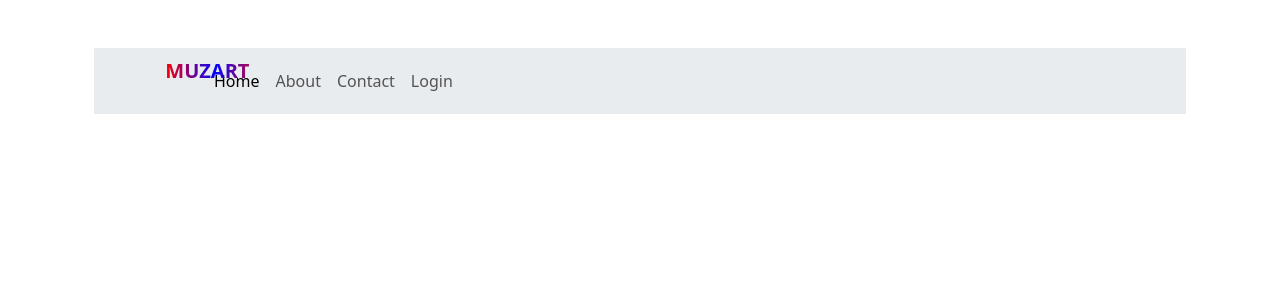
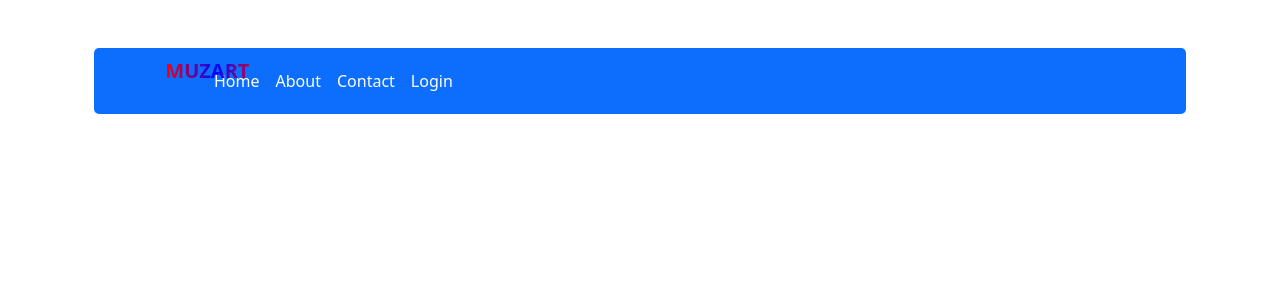
Before and after one commit to nafioutino/app-music_Angular, an Angular app: page / in a window 1280 px wide. Shown: the top 300 px of the page. Built offline with nearby package versions, Linux system fonts and the light colour scheme.

Commit message:
style nav-bar

```diff
--- a/src/app/header/header.component.css
+++ b/src/app/header/header.component.css
@@ -37,5 +37,14 @@
 
   }
   .navbar{
-    border-radius: 1px;
+    border-radius: 5px;
+
 }
+
+.navbar-toggler{
+  color: white;
+}
+
+.nav-link{
+  color: white;
+}
--- a/src/app/header/header.component.html
+++ b/src/app/header/header.component.html
@@ -1,5 +1,5 @@
 <div class="container mt-5">
-  <nav class="navbar navbar-expand-lg bg-body-secondary">
+  <nav class="navbar navbar-expand-lg bg-primary ">
     <div class="container-fluid">
       <strong id="muzart">MUZART</strong>
       <button
@@ -16,7 +16,7 @@
       <div class="collapse navbar-collapse" id="navbarSupportedContent">
         <ul class="navbar-nav me-auto mb-2 mb-lg-0">
           <li class="nav-item">
-            <a routerLink="albums" class="nav-link active" aria-current="page"
+            <a routerLink="albums" class="nav-link"
               >Home</a
             >
           </li>
```
